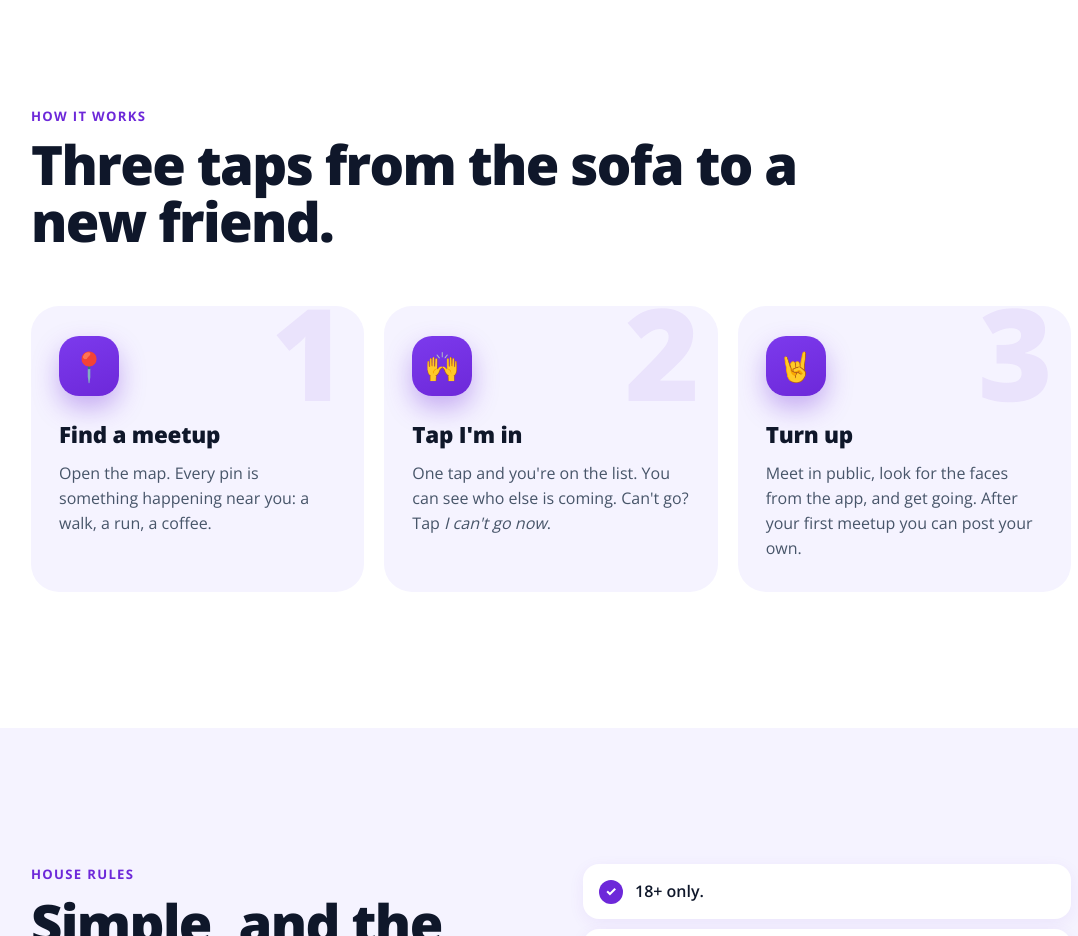
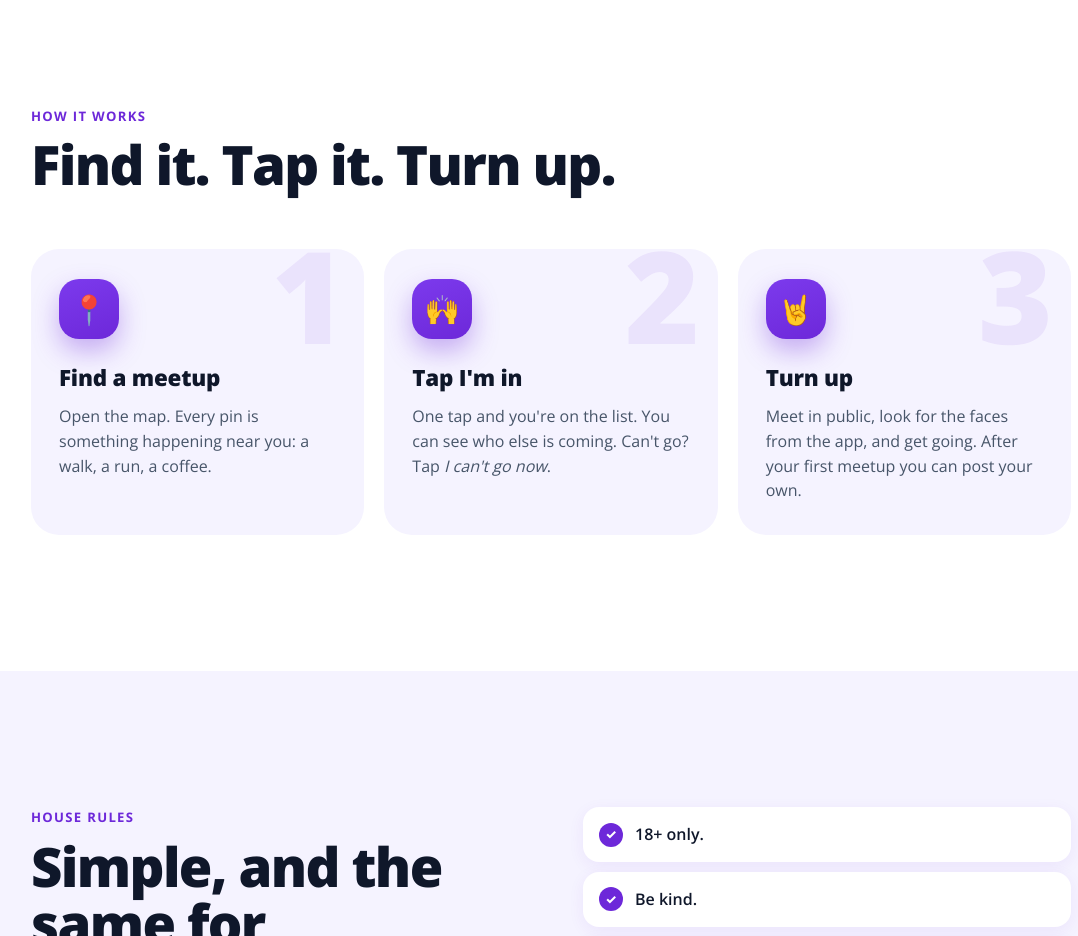
Before and after one commit to Hucks2024/packmatesplayyy, a plain HTML site: page index.html in a window 1280 px wide. Shown: the part 1800-2736 px from the top of the page, without its empty margins (89-1167 px from the left). Drawn offline with Linux system fonts and the light colour scheme.

Commit message:
Plainer heading for the how it works section
Co-Authored-By: Claude Opus 5.5 <noreply@anthropic.com>
Claude-Session: https://claude.ai/code/session_015pVQ2ZT6e2aEhmM3STKCVe

```diff
--- a/index.html
+++ b/index.html
@@ -141,7 +141,7 @@
     <section class="band" id="how">
       <div class="wrap">
         <p class="eyebrow">How it works</p>
-        <h2 class="title">Three taps from the sofa to a new friend.</h2>
+        <h2 class="title">Find it. Tap it. Turn up.</h2>
         <ol class="steps">
           <li class="reveal"><span class="steps__icon">📍</span><h3>Find a meetup</h3><p>Open the map. Every pin is something happening near you: a walk, a run, a coffee.</p></li>
           <li class="reveal"><span class="steps__icon">🙌</span><h3>Tap I'm in</h3><p>One tap and you're on the list. You can see who else is coming. Can't go? Tap <em>I can't go now</em>.</p></li>
```
